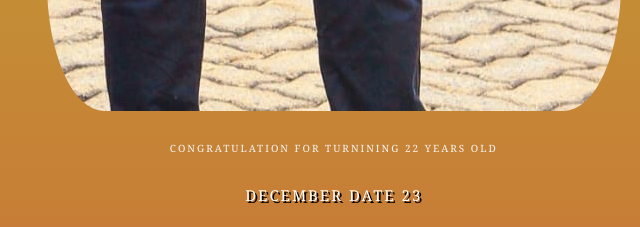
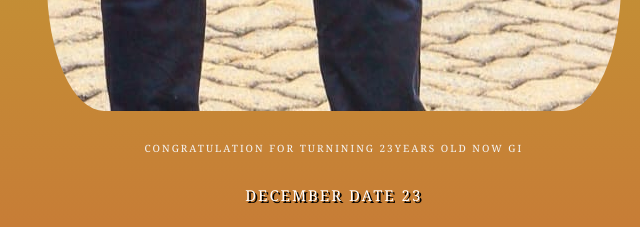
Before and after one commit to khajija1/PORTFOLIO, a plain HTML site: page happybirthday.html in a window 1280 px wide. Shown: the part 1640-1867 px from the top of the page, 565-1205 px from the left. Drawn offline with Linux system fonts and the light colour scheme.

Commit message:
message10

```diff
--- a/happybirthday.html
+++ b/happybirthday.html
@@ -47,7 +47,7 @@
             <img src="mine.jpg" >
         </div>
         <div class="age">
-            <h2>Congratulation for Turnining 22 Years Old</h2>
+            <h2>Congratulation for Turnining 23Years Old now gi</h2>
         </div>
         <div class="omondi-date">
             <h2>December date 23</h2>
```
